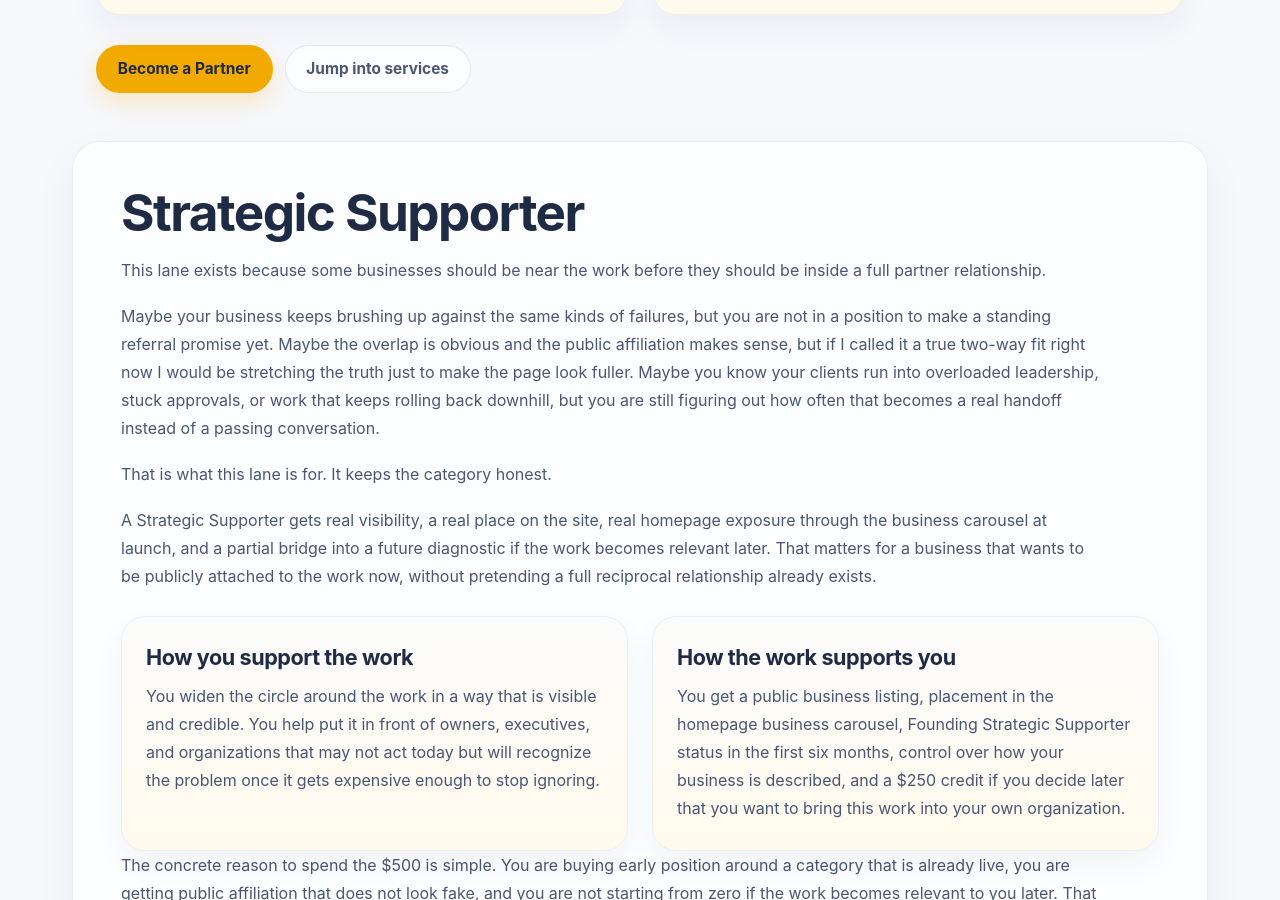
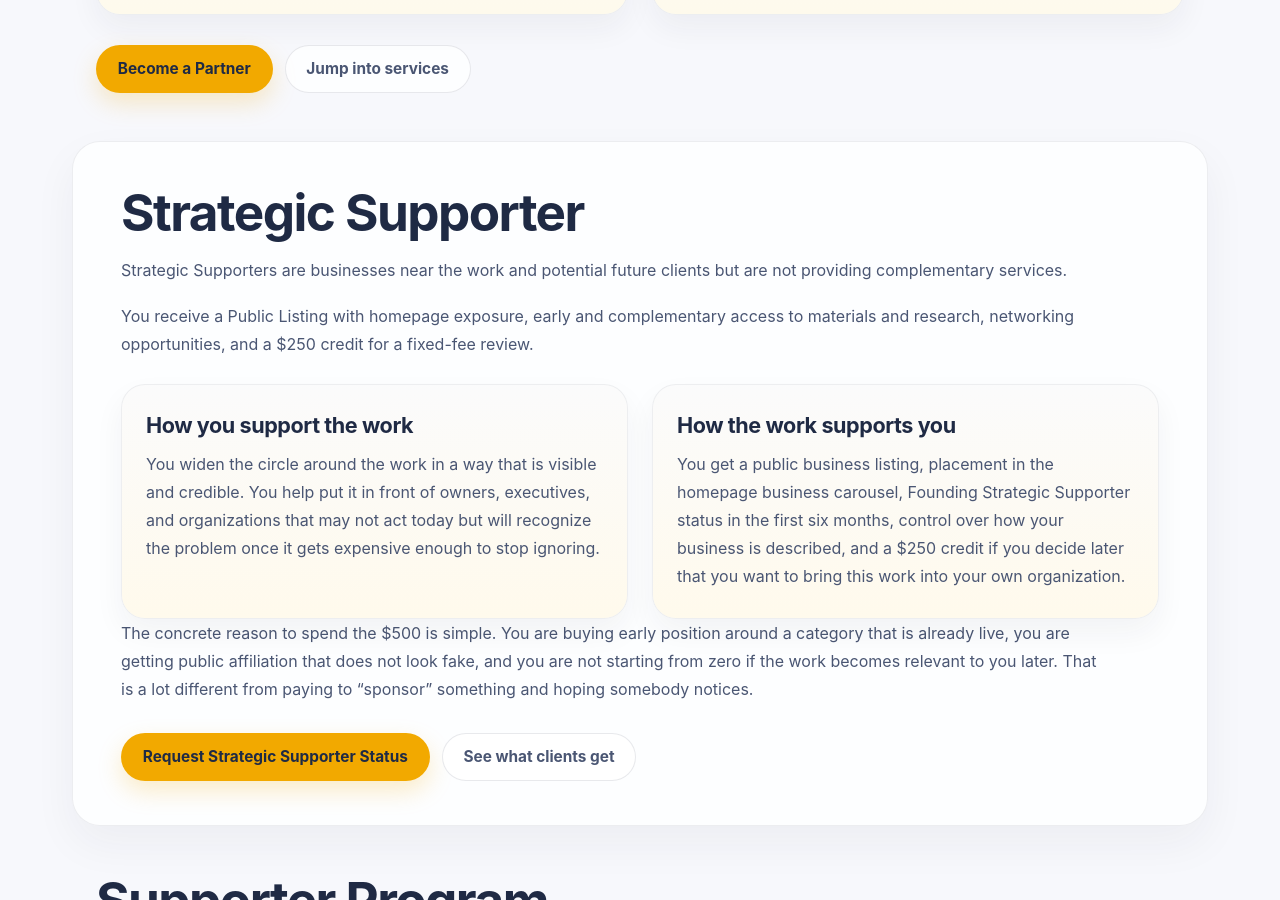
Before and after one commit to efost7873/integratedvaluearchitecture.com, a Jekyll site: the page built from partners-and-supporters.html, in a window 1280 px wide and 900 px high, scrolled down 1233 px. Built offline with Jekyll 4.4.1, drawn with Linux system fonts in a browser that asks for light colours.

Commit message:
Revise Strategic Supporter section in HTML
Updated the description of Strategic Supporters to clarify their role and benefits.

```diff
--- a/partners-and-supporters.html
+++ b/partners-and-supporters.html
@@ -98,16 +98,10 @@ schema_type: WebPage
   <div class="container narrow">
     <h2>Strategic Supporter</h2>
     <p>
-      This lane exists because some businesses should be near the work before they should be inside a full partner relationship.
+      Strategic Supporters are businesses near the work and potential future clients but are not providing complementary services.
     </p>
     <p>
-      Maybe your business keeps brushing up against the same kinds of failures, but you are not in a position to make a standing referral promise yet. Maybe the overlap is obvious and the public affiliation makes sense, but if I called it a true two-way fit right now I would be stretching the truth just to make the page look fuller. Maybe you know your clients run into overloaded leadership, stuck approvals, or work that keeps rolling back downhill, but you are still figuring out how often that becomes a real handoff instead of a passing conversation.
-    </p>
-    <p>
-      That is what this lane is for. It keeps the category honest.
-    </p>
-    <p>
-      A Strategic Supporter gets real visibility, a real place on the site, real homepage exposure through the business carousel at launch, and a partial bridge into a future diagnostic if the work becomes relevant later. That matters for a business that wants to be publicly attached to the work now, without pretending a full reciprocal relationship already exists.
+      You receive a Public Listing with homepage exposure, early and complementary access to materials and research, networking opportunities, and a $250 credit for a fixed-fee review.
     </p>
 
     <div class="card-grid two-up">
```
